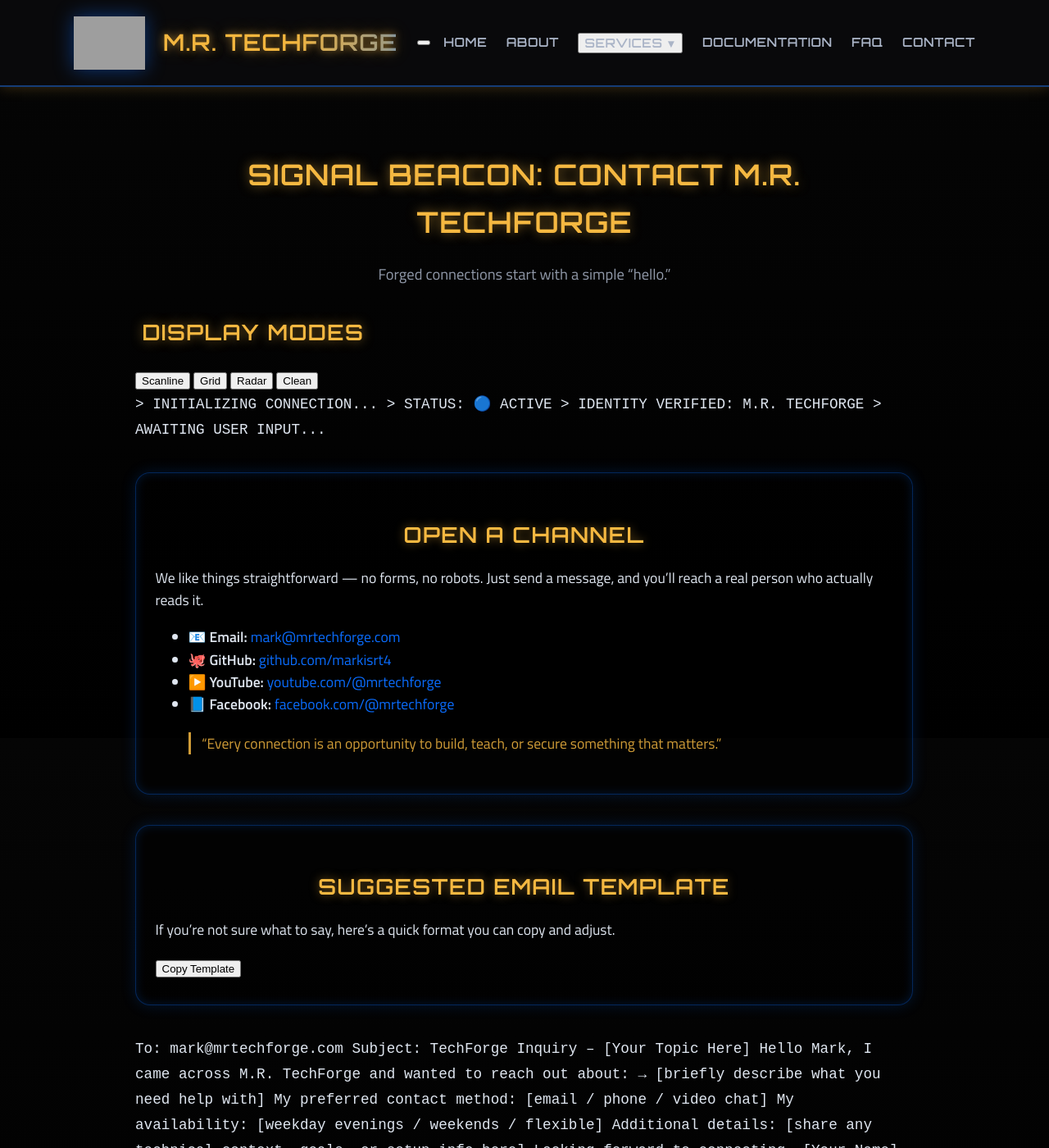
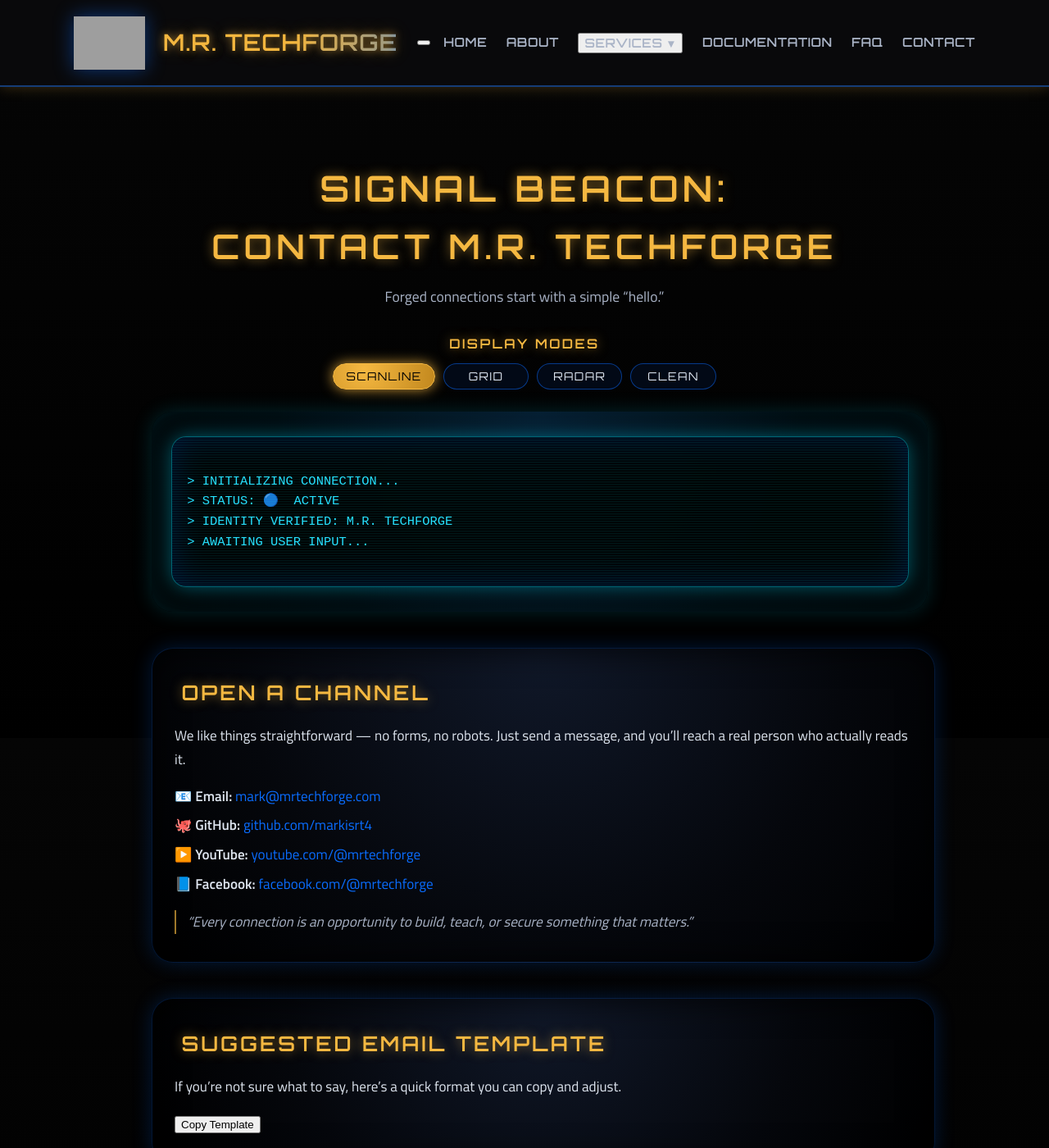
Before and after one commit to markisrt4/mrtechforge.github.io, a Jekyll site: the page built from contact.md, in a window 1280 px wide and 1400 px high. Shown: the whole window at 82% size. Built offline with Jekyll 4.4.1, drawn with Linux system fonts in a browser that asks for light colours; grey boxes are pictures that could not be loaded.

Commit message:
Update _pages-contact.scss

```diff
--- a/_sass/_pages-contact.scss
+++ b/_sass/_pages-contact.scss
@@ -1,278 +1,400 @@
 /* =========================================================
-   CONTACT PAGE — Full Styling (Blueprint + CRT Effects)
+   CONTACT PAGE — FORGE STYLE
+   Scoped to .forge-contact-page
    ========================================================= */
 
-.contact-container {
-  max-width: 900px;
+.forge-contact-page {
+  max-width: 960px;
   margin: 0 auto;
-  padding: 1.2rem;
+  padding: 2rem 1.2rem 3.5rem;
 }
 
+/* --- Intro Heading --- */
 
-/* ------------------------------
-   PAGE INTRO
------------------------------- */
-.page-intro {
+.forge-contact-page .page-intro {
   text-align: center;
-  margin-bottom: 2rem;
+  margin-bottom: 1.8rem;
 }
 
-.page-intro h1 {
+.forge-contact-page .page-intro h1 {
+  font-family: "Orbitron", sans-serif;
+  text-transform: uppercase;
+  letter-spacing: 0.12em;
+  font-size: clamp(1.8rem, 4.2vw, 2.6rem);
+  margin: 0 0 0.75rem;
   color: var(--forge-hotmetal);
-  margin-bottom: 0.5rem;
 }
 
-.page-intro .tagline {
-  color: var(--forge-subtext);
-  font-size: 1.1rem;
-  opacity: 0.85;
+.forge-contact-page .page-intro .forge-highlight {
+  display: block;
+  font-size: 0.95em;
 }
 
-
+.forge-contact-page .page-intro .tagline {
+  color: var(--forge-subtext);
+  font-size: 1.05rem;
+  max-width: 620px;
+  margin: 0 auto;
+}
 
 /* =========================================================
-   FORGE CARDS
+   TERMINAL MODES (BUTTONS)
    ========================================================= */
-.forge-card {
-  background: rgba(0, 0, 0, 0.45);
-  border: 1px solid rgba(var(--forge-accent-rgb), 0.35);
-  box-shadow: 0 0 18px rgba(var(--forge-accent-rgb), 0.18),
-              inset 0 0 12px rgba(var(--forge-accent-rgb), 0.18);
 
-  border-radius: 18px;
-  padding: 1.8rem 1.4rem;
-  margin: 2.2rem 0;
-
+.forge-terminal-modes {
+  margin: 1.5rem auto 1rem;
+  text-align: center;
   max-width: 900px;
 }
 
-.forge-card h2 {
-  text-align: center;
-  margin-bottom: 1rem;
-  color: var(--forge-hotmetal);
-  text-shadow: 0 0 12px rgba(var(--forge-hotmetal-rgb), 0.5);
-}
-
-.forge-card p,
-.forge-card li,
-.forge-card blockquote {
-  line-height: 1.55;
-  font-size: 1.05rem;
-}
-
-.forge-card blockquote {
-  border-left: 3px solid var(--forge-hotmetal);
-  padding-left: 0.8rem;
-  margin-top: 1.2rem;
-  color: var(--forge-hotmetal);
-  opacity: 0.85;
-}
-
-
-
-/* =========================================================
-   TERMINAL BLOCKS (CRT EFFECTS)
-   ========================================================= */
-.forge-terminal {
-  background: rgba(5, 5, 6, 0.7);
-  border: 1px solid rgba(var(--forge-accent-rgb), 0.25);
-  box-shadow:
-    0 0 14px rgba(var(--forge-accent-rgb), 0.28),
-    inset 0 0 10px rgba(var(--forge-accent-rgb), 0.25);
-
-  padding: 1.4rem 1rem;
-  border-radius: 12px;
-  margin: 2.2rem 0;
-
-  position: relative;
-  overflow: hidden;
-}
-
-.forge-terminal code {
-  display: block;
-  font-family: "Fira Mono", monospace;
-  white-space: pre-wrap;
-  color: #00ff55;
+.forge-terminal-modes .modes-heading {
+  font-family: "Orbitron", sans-serif;
+  text-transform: uppercase;
+  letter-spacing: 0.15em;
   font-size: 0.95rem;
-  line-height: 1.5;
-}
-
-
-
-/* ------------------------------
-   CRT EFFECTS
------------------------------- */
-
-/* SCANLINE MODE */
-.crt[data-style="scanline"]::after {
-  content: "";
-  position: absolute;
-  top: 0; left: 0;
-  width: 100%; height: 100%;
-
-  background: repeating-linear-gradient(
-    to bottom,
-    rgba(0, 255, 120, 0.12) 0px,
-    rgba(0, 255, 120, 0.12) 2px,
-    rgba(0, 0, 0, 0.1) 3px
-  );
-
-  pointer-events: none;
-  mix-blend-mode: screen;
-}
-
-/* GRID MODE */
-.crt[data-style="grid"]::after {
-  content: "";
-  position: absolute;
-  inset: 0;
-  background-image:
-    linear-gradient(rgba(0, 255, 150, 0.15) 1px, transparent 1px),
-    linear-gradient(90deg, rgba(0, 255, 150, 0.15) 1px, transparent 1px);
-  background-size: 20px 20px;
-  mix-blend-mode: screen;
-  pointer-events: none;
-}
-
-/* RADAR MODE */
-.crt[data-style="radar"]::before {
-  content: "";
-  position: absolute;
-  inset: -50%;
-  background: radial-gradient(circle, rgba(0, 255, 120, 0.25), transparent 60%);
-  animation: radarSweep 3s linear infinite;
-  transform-origin: center;
-  pointer-events: none;
-}
-
-@keyframes radarSweep {
-  from { transform: rotate(0deg); }
-  to   { transform: rotate(360deg); }
-}
-
-/* CLEAN MODE — nothing */
-
-
-
-/* =========================================================
-   CRT MODE SWITCHER
-   ========================================================= */
-.crt-controls {
-  margin: 2rem 0 2.5rem;
-  text-align: center;
-}
-
-.crt-controls h3 {
   color: var(--forge-hotmetal);
   margin-bottom: 0.6rem;
 }
 
-.crt-buttons {
+.modes-buttons {
   display: flex;
   justify-content: center;
+  flex-wrap: wrap;
   gap: 0.6rem;
-  flex-wrap: wrap;
 }
 
-.crt-btn {
-  background: rgba(0, 0, 0, 0.45);
-  border: 1px solid rgba(var(--forge-accent-rgb), 0.4);
+.terminal-mode-btn {
+  min-width: 6.2rem;
+  padding: 0.4rem 0.9rem;
+  border-radius: 999px;
+  border: 1px solid rgba(var(--forge-accent-rgb), 0.5);
+  background: rgba(3, 10, 24, 0.95);
   color: var(--forge-text);
-  padding: 0.4rem 0.8rem;
-  border-radius: 6px;
+  font-family: "Orbitron", sans-serif;
+  font-size: 0.82rem;
+  letter-spacing: 0.1em;
+  text-transform: uppercase;
   cursor: pointer;
-  font-size: 0.85rem;
-  transition: 0.25s ease;
+  transition: background 0.2s ease, box-shadow 0.2s ease, color 0.2s ease,
+    border-color 0.2s ease;
 }
 
-.crt-btn:hover {
-  background: rgba(var(--forge-accent-rgb), 0.25);
+.terminal-mode-btn.is-active {
+  background: radial-gradient(circle at 30% 20%, var(--forge-hotmetal), #c2881e);
+  color: #000;
+  border-color: var(--forge-hotmetal);
+  box-shadow: 0 0 16px rgba(var(--forge-hotmetal-rgb), 0.8);
 }
 
+/* =========================================================
+   TERMINAL PANELS
+   ========================================================= */
 
+.forge-terminal-panel {
+  position: relative;
+  margin: 1.6rem auto 2.6rem;
+  padding: 1.8rem 1.4rem;
+  border-radius: 26px;
+  max-width: 900px;
+  width: min(100%, 900px);
+
+  background: radial-gradient(circle at top, #071629 0%, #020407 60%, #000 100%);
+  box-shadow:
+    0 0 25px rgba(0, 184, 212, 0.2),
+    0 0 40px rgba(0, 184, 212, 0.15) inset;
+  overflow: hidden;
+}
+
+.forge-terminal-screen {
+  position: relative;
+  padding: 1rem 1.1rem;
+  border-radius: 18px;
+
+  background: rgba(0, 0, 0, 0.9);
+  border: 1px solid rgba(0, 184, 212, 0.55);
+  box-shadow:
+    0 0 25px rgba(0, 184, 212, 0.5),
+    0 0 40px rgba(0, 20, 60, 0.9) inset;
+
+  overflow-x: auto;
+}
+
+.forge-terminal-screen code {
+  display: block;
+  white-space: pre-wrap;
+  font-family: "Courier New", monospace;
+  font-size: 0.92rem;
+  line-height: 1.6;
+  color: #26e0ff;
+}
+
+/* --- CRT overlay base --- */
+
+.forge-terminal-screen::before {
+  content: "";
+  position: absolute;
+  inset: 0;
+  pointer-events: none;
+  border-radius: inherit;
+  opacity: 0.55;
+  mix-blend-mode: screen;
+}
 
 /* =========================================================
-   MICHIGAN BLUEPRINT SECTION
+   CRT MODE VARIANTS
    ========================================================= */
 
-.mi-blueprint {
-  margin: 3rem 0;
-  padding: 2rem 1rem;
+/* Scanline (default) */
+.forge-terminal-panel.crt-scanline .forge-terminal-screen::before {
+  background-image:
+    repeating-linear-gradient(
+      to bottom,
+      rgba(0, 255, 255, 0.15),
+      rgba(0, 255, 255, 0.15) 1px,
+      transparent 2px,
+      transparent 3px
+    );
+}
 
-  background: radial-gradient(circle at center,
-    rgba(10, 25, 45, 0.35),
-    rgba(0, 0, 0, 0.85)
-  );
+/* Grid */
+.forge-terminal-panel.crt-grid .forge-terminal-screen::before {
+  background-image:
+    repeating-linear-gradient(
+      to bottom,
+      rgba(0, 255, 255, 0.17),
+      rgba(0, 255, 255, 0.17) 1px,
+      transparent 3px,
+      transparent 4px
+    ),
+    repeating-linear-gradient(
+      to right,
+      rgba(0, 255, 255, 0.17),
+      rgba(0, 255, 255, 0.17) 1px,
+      transparent 3px,
+      transparent 4px
+    );
+}
 
-  border-radius: 18px;
-  border: 1px solid rgba(var(--forge-accent-rgb), 0.25);
+/* Radar (slight green tint + radial glow) */
+.forge-terminal-panel.crt-radar .forge-terminal-screen {
+  background: radial-gradient(circle at 20% 15%, #003322 0%, #000 70%);
+}
 
+.forge-terminal-panel.crt-radar .forge-terminal-screen code {
+  color: #4efc8b;
+}
+
+.forge-terminal-panel.crt-radar .forge-terminal-screen::before {
+  background-image:
+    radial-gradient(circle at 20% 20%, rgba(0, 255, 128, 0.3), transparent 60%),
+    repeating-linear-gradient(
+      to bottom,
+      rgba(0, 255, 128, 0.18),
+      rgba(0, 255, 128, 0.18) 1px,
+      transparent 3px,
+      transparent 4px
+    );
+}
+
+/* Clean mode (almost no overlay) */
+.forge-terminal-panel.crt-clean .forge-terminal-screen::before {
+  opacity: 0.08;
+  background: radial-gradient(circle at top, rgba(255, 255, 255, 0.2), transparent 65%);
+}
+
+/* =========================================================
+   GENERIC FORGE CARDS (for this page)
+   ========================================================= */
+
+.forge-contact-page .forge-card {
+  margin: 1.8rem auto 2.6rem;
+  padding: 2rem 1.6rem;
+  border-radius: 26px;
+  max-width: 900px;
+  width: min(100%, 900px);
+
+  background: radial-gradient(circle at top, #101829 0%, #05070c 60%, #000 100%);
   box-shadow:
-    0 0 20px rgba(var(--forge-accent-rgb), 0.2),
-    inset 0 0 20px rgba(var(--forge-accent-rgb), 0.25);
+    0 0 25px rgba(10, 109, 255, 0.22),
+    0 0 40px rgba(0, 0, 0, 0.8) inset;
+}
+
+.forge-contact-page .forge-card h2 {
+  text-align: left;
+  font-family: "Orbitron", sans-serif;
+  text-transform: uppercase;
+  letter-spacing: 0.12em;
+  font-size: clamp(1.1rem, 3.2vw, 1.5rem);
+  margin: 0 0 0.9rem;
+  color: var(--forge-hotmetal);
+}
+
+.forge-contact-page .forge-card p,
+.forge-contact-page .forge-card li,
+.forge-contact-page .forge-card blockquote {
+  font-family: "Titillium Web", sans-serif;
+  color: var(--forge-text);
+  font-size: 1.02rem;
+  line-height: 1.7;
+}
+
+.forge-contact-page .forge-card p {
+  margin-bottom: 0.9rem;
+}
+
+.forge-contact-page .forge-card ul.contact-list {
+  list-style: none;
+  padding: 0;
+  margin: 0 0 1rem;
+}
+
+.forge-contact-page .forge-card ul.contact-list li {
+  margin-bottom: 0.4rem;
+}
+
+.forge-contact-page .forge-card a {
+  color: var(--forge-accent);
+}
+
+.forge-contact-page .forge-card blockquote {
+  margin: 0.8rem 0 0;
+  padding-left: 0.8rem;
+  border-left: 2px solid rgba(var(--forge-hotmetal-rgb), 0.65);
+  font-style: italic;
+  color: var(--forge-subtext);
+}
+
+/* =========================================================
+   LOCATION / MICHIGAN CARD
+   ========================================================= */
+
+.forge-location-card {
+  margin: 2.2rem auto 0;
+  padding: 2rem 1.6rem 2.4rem;
+  border-radius: 28px;
+  max-width: 900px;
+  width: min(100%, 900px);
+
+  background: radial-gradient(circle at top, #071c32 0%, #02050b 65%, #000 100%);
+  box-shadow:
+    0 0 28px rgba(0, 184, 212, 0.28),
+    0 0 50px rgba(0, 0, 0, 0.85) inset;
 
   text-align: center;
 }
 
-.mi-title {
+.forge-location-card h2 {
+  font-family: "Orbitron", sans-serif;
+  text-transform: uppercase;
+  letter-spacing: 0.13em;
+  font-size: clamp(1.1rem, 3vw, 1.5rem);
   color: var(--forge-hotmetal);
-  font-size: 1.8rem;
-  text-shadow: 0 0 12px rgba(var(--forge-hotmetal-rgb), 0.45);
-  margin-bottom: 1rem;
+  margin-bottom: 1.4rem;
 }
 
-.mi-subtitle {
-  color: var(--forge-subtext);
-  max-width: 700px;
-  margin: 0 auto 2rem;
-  line-height: 1.55;
+.forge-location-map {
+  position: relative;
+  margin: 0 auto 1.4rem;
+  width: min(100%, 420px);
+  aspect-ratio: 1 / 1;
+  border-radius: 26px;
+  padding: 0.4rem;
+
+  background:
+    radial-gradient(circle at center, rgba(0, 184, 212, 0.26), transparent 70%),
+    radial-gradient(circle at top, #04101e 0%, #010308 65%, #000 100%);
+  box-shadow:
+    0 0 18px rgba(0, 184, 212, 0.45),
+    0 0 34px rgba(0, 184, 212, 0.25) inset;
 }
 
-.mi-wrapper {
+/* Blueprint grid on the map */
+.forge-location-map::before {
+  content: "";
+  position: absolute;
+  inset: 8%;
+  border-radius: 20px;
+  opacity: 0.32;
+  mix-blend-mode: screen;
+  background-image:
+    repeating-linear-gradient(
+      to bottom,
+      rgba(0, 180, 255, 0.45),
+      rgba(0, 180, 255, 0.45) 1px,
+      transparent 11px,
+      transparent 12px
+    ),
+    repeating-linear-gradient(
+      to right,
+      rgba(0, 180, 255, 0.45),
+      rgba(0, 180, 255, 0.45) 1px,
+      transparent 11px,
+      transparent 12px
+    );
+}
+
+.forge-location-map svg {
   position: relative;
   width: 100%;
-  max-width: 420px;
-  margin: 0 auto 1.6rem;
+  height: 100%;
 }
 
-.mi-grid {
-  position: absolute;
-  inset: 0;
-  background-image:
-    linear-gradient(rgba(0, 180, 255, 0.15) 1px, transparent 1px),
-    linear-gradient(90deg, rgba(0, 180, 255, 0.15) 1px, transparent 1px);
-  background-size: 24px 24px;
-  opacity: 0.35;
-  border-radius: 8px;
+/* Michigan outline */
+.mi-outline {
+  fill: none;
+  stroke: #35c7ff;
+  stroke-width: 2;
+  stroke-linejoin: round;
+  stroke-linecap: round;
+  filter: drop-shadow(0 0 7px rgba(0, 184, 212, 0.8));
 }
 
-.mi-map-svg {
-  width: 100%;
-  height: auto;
-  filter: drop-shadow(0 0 10px rgba(0, 200, 255, 0.4));
+.mi-outline.mi-up {
+  opacity: 0.7;
 }
 
-.mi-outline {
-  fill: rgba(0, 0, 0, 0.5);
-  stroke: #00aaff;
-  stroke-width: 3;
+/* Metro Detroit dot + pulse */
+.mi-pulse-dot {
+  fill: #00ffb3;
+  filter: drop-shadow(0 0 8px rgba(0, 255, 179, 0.9));
+  animation: miPulse 3.4s ease-out infinite;
 }
 
-.mi-blip {
-  fill: #00ffaa;
-  filter: drop-shadow(0 0 8px #00ffaa);
-  animation: pulseBlip 1.5s ease-in-out infinite;
+.forge-location-text {
+  font-family: "Titillium Web", sans-serif;
+  color: var(--forge-text);
+  font-size: 1.02rem;
+  line-height: 1.7;
+  max-width: 640px;
+  margin: 0 auto;
 }
 
-@keyframes pulseBlip {
-  0% { r: 6; opacity: 0.8; }
-  50% { r: 10; opacity: 1; }
-  100% { r: 6; opacity: 0.8; }
+/* =========================================================
+   MISC
+   ========================================================= */
+
+@keyframes miPulse {
+  0% {
+    transform: scale(1);
+    opacity: 1;
+  }
+  60% {
+    transform: scale(1.5);
+    opacity: 0;
+  }
+  100% {
+    transform: scale(1.5);
+    opacity: 0;
+  }
 }
 
-.mi-footnote {
-  margin-top: 1rem;
-  opacity: 0.85;
-  color: var(--forge-text);
-  font-size: 0.95rem;
+/* Slight 3D tilt on hover for larger screens */
+@media (min-width: 780px) {
+  .forge-location-map:hover {
+    transform: perspective(800px) rotateX(8deg);
+    box-shadow:
+      0 0 26px rgba(0, 184, 212, 0.5),
+      0 30px 60px rgba(0, 0, 0, 0.7);
+    transition: transform 0.35s ease, box-shadow 0.35s ease;
+  }
 }
```
